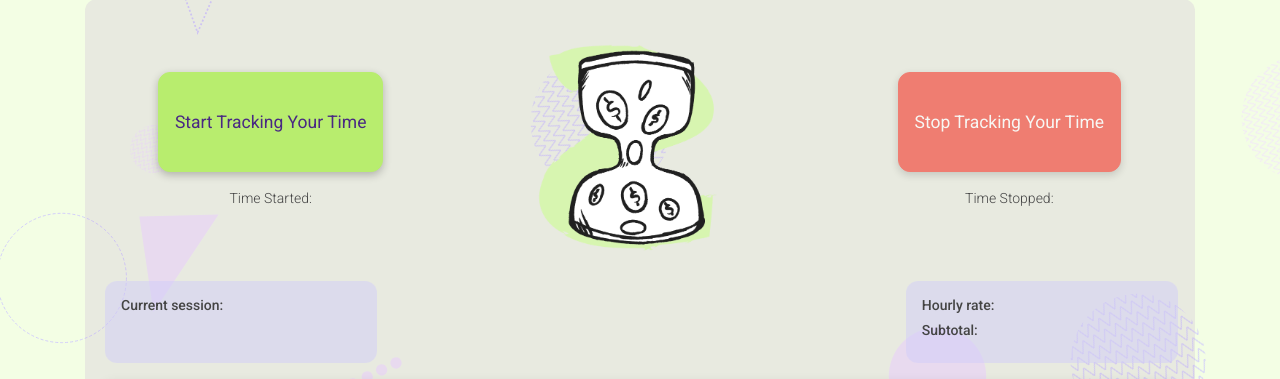
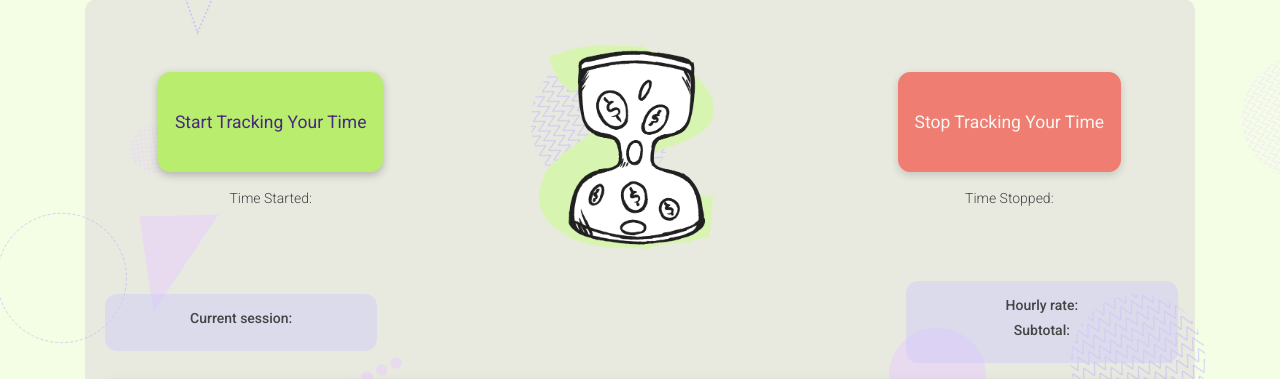
Before and after one commit to sanspanic/Track, a Flask app: template templates/project/track.html in a window 1280 px wide. Shown: the part 113-492 px from the top of the page. Run offline with Flask 2, Linux system fonts and the light colour scheme; the template is opened without the code that fills it, so the values that code supplies are empty; some libraries are stand-ins or nearby versions.

Commit message:
style track: align items

```diff
--- a/templates/project/track.html
+++ b/templates/project/track.html
@@ -30,11 +30,11 @@
 
 </div>
 
-<div id='subtotals' class="row justify-content-between ml-1">
-    <div class="col-3 display-col px-3 py-3 mb-3">
+<div id='subtotals' class="row justify-content-between ml-1 align-items-center">
+    <div class="col-3 display-col px-3 py-3 mb-3 text-center">
         <h6 id='display'>Current session: </h6>
     </div>
-    <div class="col-3 subtotals-col px-3 py-3 mb-3 mr-3">
+    <div class="col-3 subtotals-col text-center px-3 py-3 mb-3 mr-3">
         <h6>Hourly rate: {{project.show_subtotal_values()['subtotal_rate']['symbol']}} {{project.hourly_rate}}</h6>
         <h6>Subtotal: <span id='subtotal-rate'>{{project.show_subtotal_values()['subtotal_rate']['symbol']}} {{project.subtotal}}</span>
             {% if project.curr_of_rate != project.curr_of_inv %}
```
